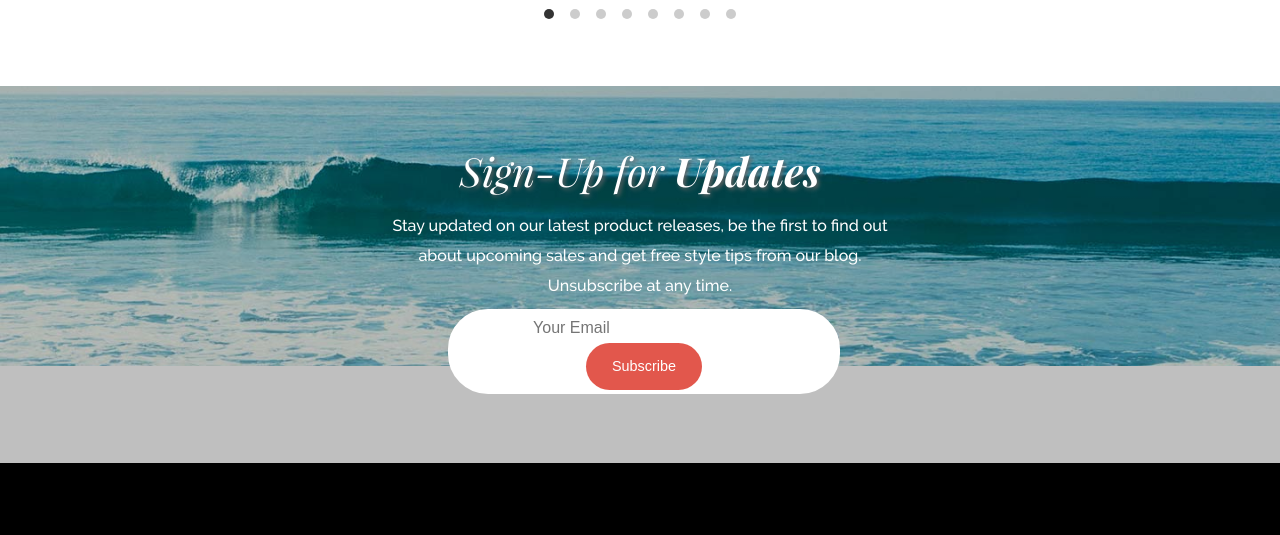
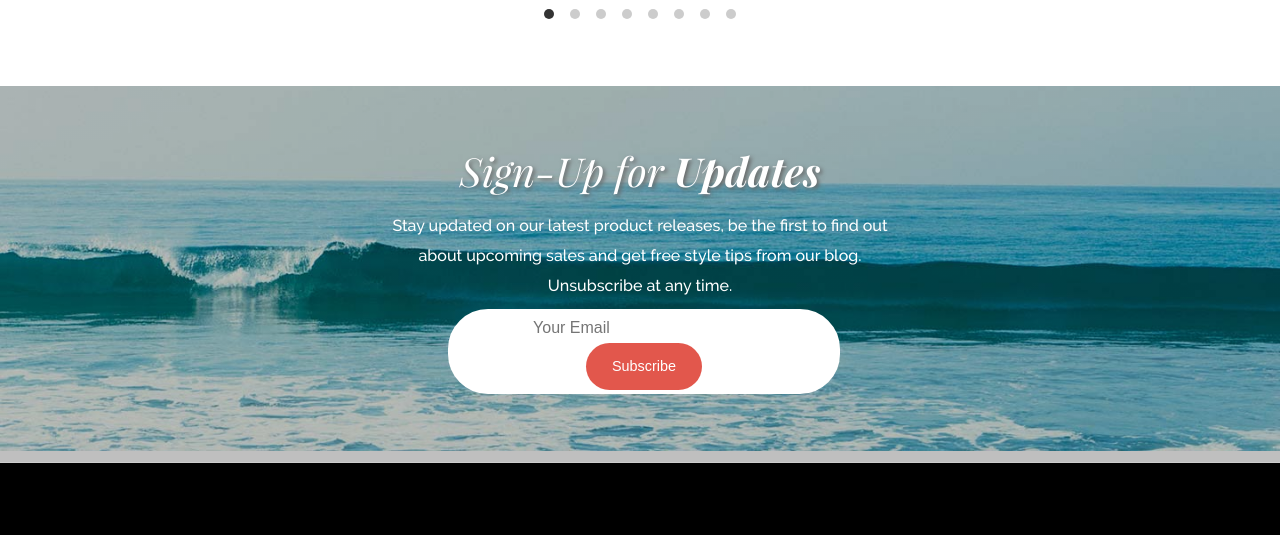
Before and after one commit to chk91/aloha, a plain HTML site: page index.html in a window 1280 px wide. Shown: the part 2109-2644 px from the top of the page. Drawn offline with nearby package versions, Linux system fonts and the light colour scheme.

```diff
--- a/style.css
+++ b/style.css
@@ -289,7 +289,7 @@
     background: linear-gradient( to bottom, rgba(0,0,0,0.25) 0%, rgba(0,0,0,0.25) 100% ),url(image/wave-bkgd.jpg) no-repeat;
     color: white;
     background-size: cover;
-    background-position-y: -500px;
+    background-position-y: 103%;
     height: 300px;
     width: 100%;
     line-height: 30px;
```
